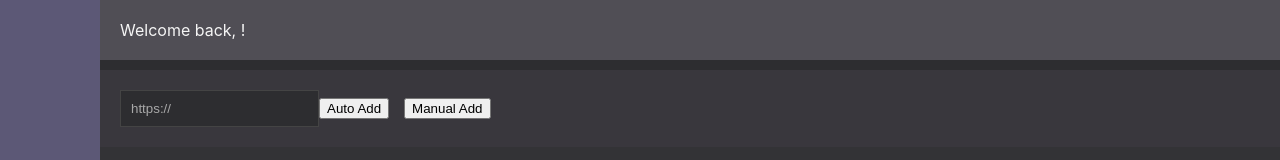
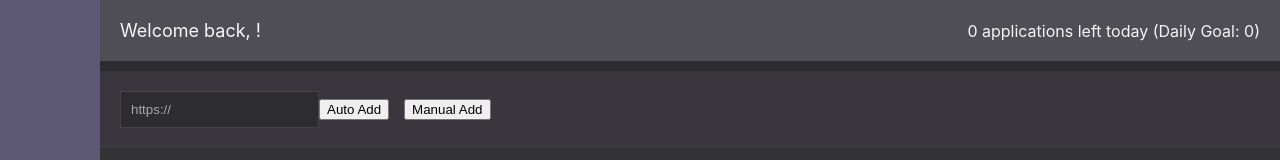
Before and after one commit to JMcCaslinDev/job-app-tracker, a React (Create React App) app in the folder client/: page /dashboard in a window 1280 px wide. Shown: the top 160 px of the page. Built offline with nearby package versions, Linux system fonts and the light colour scheme; no server answers; sample sign-in values are in the browser's storage.

Commit message:
welcome banner now component and has daily goals

```diff
--- a/client/src/components/Dashboard.js
+++ b/client/src/components/Dashboard.js
@@ -1,3 +1,4 @@
+// Dashboard.js
 import React, { useEffect, useState, useCallback } from 'react';
 import { useNavigate, useLocation } from 'react-router-dom';
 import { jwtDecode } from 'jwt-decode';
@@ -6,6 +7,7 @@ import Navbar from './Navbar';
 import JobApplicationActions from './JobApplicationActions';
 import JobApplicationHistory from './JobApplicationHistory';
 import AddJobApplicationModal from './AddJobApplicationModal';
+import WelcomeBanner from './WelcomeBanner';
 import '../css/Dashboard.css';
 
 const Dashboard = () => {
@@ -117,9 +119,7 @@ const Dashboard = () => {
     <div className="dashboard">
       <Navbar />
       <div className="dashboard-main">
-        <div className="welcome-banner">
-          Welcome back, {name.firstName} {name.lastName}!
-        </div>
+        <WelcomeBanner name={name} />
         <JobApplicationActions openModal={openModal} />
         <JobApplicationHistory dashboardData={dashboardData} onEdit={openEditModal} />
       </div>
--- /dev/null
+++ b/client/src/components/WelcomeBanner.js
@@ -0,0 +1,51 @@
+// components/WelcomeBanner.js
+import React, { useEffect, useState } from 'react';
+import axios from 'axios';
+import '../css/WelcomeBanner.css';
+
+const WelcomeBanner = ({ name }) => {
+  const [dailyGoal, setDailyGoal] = useState(0);
+  const [applicationsLeft, setApplicationsLeft] = useState(0);
+
+  useEffect(() => {
+    const fetchDailyGoal = async () => {
+      try {
+        const token = localStorage.getItem('token');
+        const response = await axios.get('/api/user/daily-goal', {
+          headers: { Authorization: `Bearer ${token}` },
+        });
+        setDailyGoal(response.data.dailyGoal);
+      } catch (error) {
+        console.error('Error fetching daily goal:', error);
+      }
+    };
+
+    const fetchApplicationsLeft = async () => {
+      try {
+        const token = localStorage.getItem('token');
+        const response = await axios.get('/api/user/applications-left', {
+          headers: { Authorization: `Bearer ${token}` },
+        });
+        setApplicationsLeft(response.data.applicationsLeft);
+      } catch (error) {
+        console.error('Error fetching applications left:', error);
+      }
+    };
+
+    fetchDailyGoal();
+    fetchApplicationsLeft();
+  }, []);
+
+  return (
+    <div className="welcome-banner">
+      <div className="welcome-text">
+        Welcome back, {name.firstName} {name.lastName}!
+      </div>
+      <div className="daily-goal">
+        {applicationsLeft} applications left today (Daily Goal: {dailyGoal})
+      </div>
+    </div>
+  );
+};
+
+export default WelcomeBanner;
--- /dev/null
+++ b/client/src/css/WelcomeBanner.css
@@ -0,0 +1,17 @@
+/* css/WelcomeBanner.css */
+.welcome-banner {
+    background-color: #504e55;
+    padding: 20px;
+    margin-bottom: 10px;
+    display: flex;
+    justify-content: space-between;
+    align-items: center;
+  }
+
+  .welcome-text {
+    font-size: 18px;
+  }
+
+  .daily-goal {
+    font-size: 16px;
+  }
```
Also changed, not shown: 1 other file (tests, documents, lock files or other folders).
